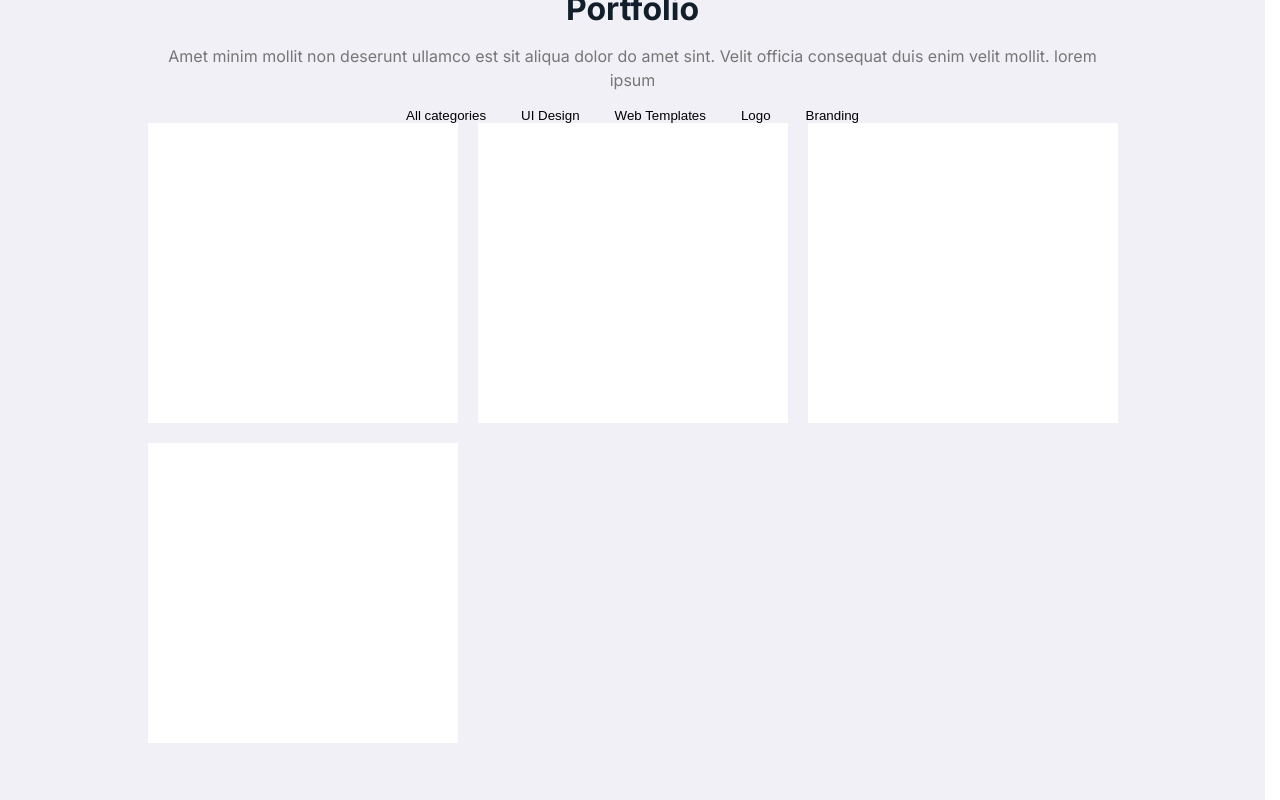
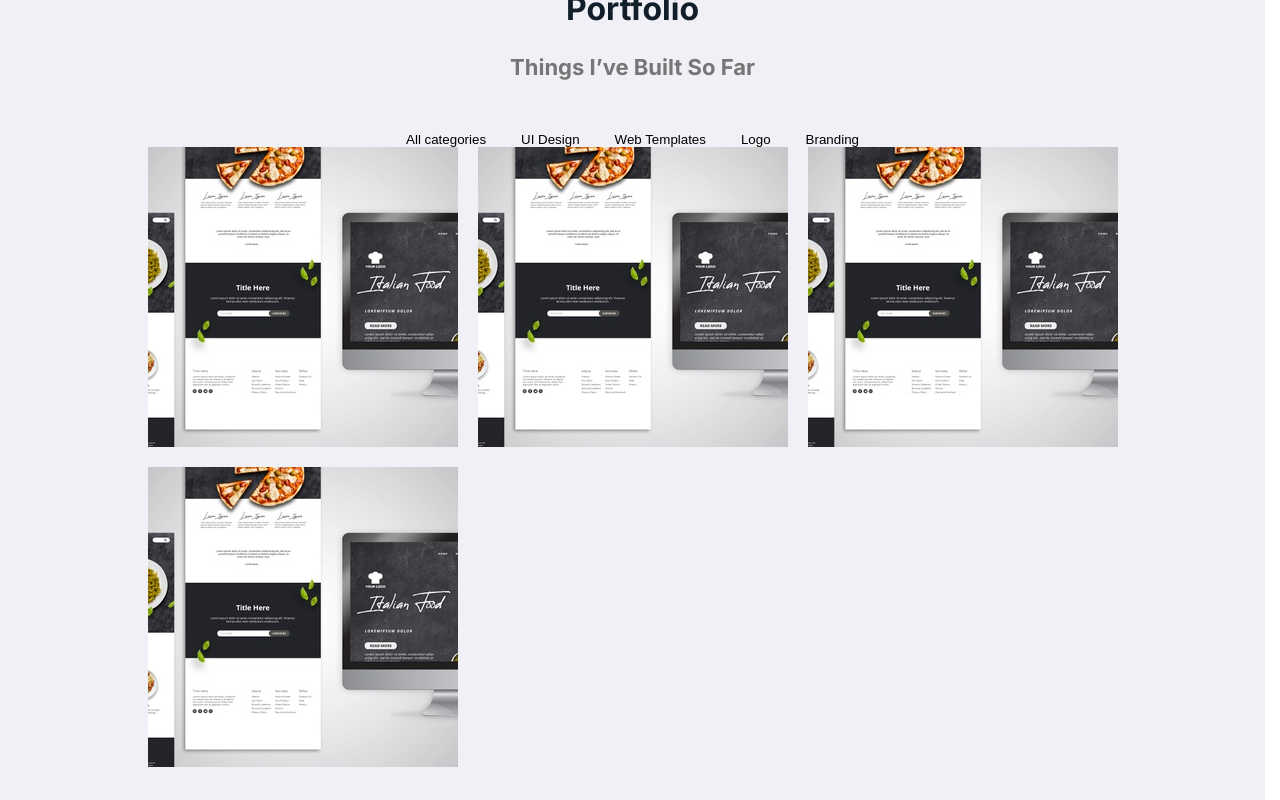
Before and after one commit to endlesscod1ng/porfolio, a React (Vite) app: page / in a window 1280 px wide. Shown: the part 620-1420 px from the top of the page. Built offline with nearby package versions, Linux system fonts and the light colour scheme.

Commit message:
cr sh/Aimg

```diff
--- a/src/app/styles/variables.scss
+++ b/src/app/styles/variables.scss
@@ -16,19 +16,19 @@
   --font-line-s: 1.5;
   --font-s: var(--font-size-s) / var(--font-line-s) var(--font-family-main);
 
-  --font-size-m: 20px;
+  --font-size-m: 18px;
   --font-line-m: 1.4;
   --font-m: var(--font-size-m) / var(--font-line-m) var(--font-family-main);
 
-  // --font-size-l: 24px;
-  // --font-line-l: 1.3;
-  // --font-l: var(--font-size-l) / var(--font-line-l) var(--font-family-main);
+  --font-size-l: 22px;
+  --font-line-l: 1.3;
+  --font-l: var(--font-size-l) / var(--font-line-l) var(--font-family-main);
 
-  --font-size-xl: 32px;
+  --font-size-xl: clamp(28px, 25vw, 32px);
   --font-line-xl: 1.2;
   --font-xl: var(--font-size-xl) / var(--font-line-xl) var(--font-family-main);
 
-  --font-size-h1: 48px;
+  --font-size-h1:  clamp(40px, 12vw, 48px);
   --font-line-h1: 1.2;
   --font-h1: var(--font-size-h1) / var(--font-line-h1) var(--font-family-main);
 }
--- /dev/null
+++ b/src/shared/ui/AppImage/AppImage.module.scss
@@ -0,0 +1,6 @@
+.appImage {
+  display: block;
+  width: 100%;
+
+  height: auto;
+}
--- /dev/null
+++ b/src/shared/ui/AppImage/AppImage.tsx
@@ -0,0 +1,16 @@
+import type { ImgHTMLAttributes } from "react";
+import s from "./AppImage.module.scss";
+
+interface AppImageProps extends ImgHTMLAttributes<HTMLImageElement> {
+  alt: string;
+}
+
+export const AppImage = ({ alt, className, ...props }: AppImageProps) => {
+  return (
+    <img
+      {...props}
+      alt={alt}
+      className={[s.appImage, className].filter(Boolean).join(" ")}
+    />
+  );
+};
--- a/src/shared/ui/AppTitle/AppTitle.module.scss
+++ b/src/shared/ui/AppTitle/AppTitle.module.scss
@@ -1,6 +1,12 @@
 .appTitle {
   text-transform: capitalize;
-  color: var(--color-text-secondary);
+  &.primary {
+    color: var(--color-text-primary);
+  }
+
+  &.secondary {
+    color: var(--color-text-secondary);
+  }
 
   .accented {
     color: var(--color-accented);
@@ -23,5 +29,19 @@
     font: var(--font-xl);
     font-style: Bold;
     font-weight: 700;
+    margin-bottom: 25px;
+  }
+
+  &.h3 {
+    font: var(--font-xl);
+    font-style: Bold;
+    font-weight: 700;
+    margin-bottom: 25px;
+  }
+  &.h4 {
+    font: var(--font-l);
+    font-style: Bold;
+    font-weight: 700;
+    margin-bottom: 50px;
   }
 }
--- a/src/shared/ui/AppTitle/AppTitle.tsx
+++ b/src/shared/ui/AppTitle/AppTitle.tsx
@@ -1,17 +1,20 @@
 import s from "./AppTitle.module.scss";
 
+type AppTitleColorType = "primary" | "secondary";
 type AppTitleTagName = "h1" | "h2" | "h3" | "h4" | "h5";
 
 interface AppTitleProps {
   children: string;
   TagName?: AppTitleTagName;
+  colorType?: AppTitleColorType;
+  accentText?: string;
   className?: string;
-  accentText?: string;
 }
 
 export const AppTitle = ({
   children,
   TagName = "h3",
+  colorType = "secondary",
   className,
   accentText,
 }: AppTitleProps) => {
@@ -40,7 +43,9 @@ export const AppTitle = ({
 
   return (
     <TagName
-      className={[s.appTitle, s[TagName], className].filter(Boolean).join(" ")}
+      className={[s.appTitle, s[TagName], s[colorType], className]
+        .filter(Boolean)
+        .join(" ")}
     >
       {renderTitle()}
     </TagName>
--- a/src/widgets/Header/Header.module.scss
+++ b/src/widgets/Header/Header.module.scss
@@ -8,7 +8,6 @@
   align-items: center;
   position: fixed;
   width: 100%;
-}
   .container {
     display: flex;
     justify-content: space-between;
@@ -18,3 +17,4 @@
     display: flex;
     gap: 20px;
   }
+}
--- a/src/widgets/Projects/Projects.module.scss
+++ b/src/widgets/Projects/Projects.module.scss
@@ -1,6 +1,5 @@
 .projects {
   text-align: center;
-}
   .tabs {
     display: flex;
     justify-content: center;
@@ -13,8 +12,6 @@
     flex-wrap: wrap;
   }
   .work {
-  content: "";
     width: 310px;
-  height: 300px;
-  background: var(--color-bg-secondary);
   }
+}
--- a/src/widgets/Projects/Projects.tsx
+++ b/src/widgets/Projects/Projects.tsx
@@ -2,6 +2,9 @@ import { Container } from "@/shared/ui/Container/Container";
 import s from "./Projects.module.scss";
 import { AppButton } from "@/shared/ui/AppButton/AppButton";
 import { AppTitle } from "@/shared/ui/AppTitle/AppTitle";
+import { AppImage } from "@/shared/ui/AppImage/AppImage";
+import Project from "@/shared/assets/img/projects/project.png";
+import { AppText } from "@/shared/ui/AppText/AppText";
 
 interface ProjectsProps {
   className?: string;
@@ -11,10 +14,12 @@ export const Projects = ({ className }: ProjectsProps) => {
   return (
     <Container className={[s.projects, className].filter(Boolean).join(" ")}>
       <AppTitle>Portfolio</AppTitle>
-      <p>
-        Amet minim mollit non deserunt ullamco est sit aliqua dolor do amet
-        sint. Velit officia consequat duis enim velit mollit. lorem ipsum
-      </p>
+      <AppTitle
+        TagName="h4"
+        colorType="primary"
+      >
+        Things I’ve built so far
+      </AppTitle>
       <div className={`${s.tabs}`}>
         {[
           "All categories",
@@ -27,10 +32,26 @@ export const Projects = ({ className }: ProjectsProps) => {
         ))}
       </div>
       <div className={`${s.works}`}>
-        <div className={`${s.work}`}></div>
-        <div className={`${s.work}`}></div>
-        <div className={`${s.work}`}></div>
-        <div className={`${s.work}`}></div>
+        <AppImage
+          className={`${s.work}`}
+          alt="project"
+          src={Project}
+        />
+        <AppImage
+          className={`${s.work}`}
+          alt="project"
+          src={Project}
+        />
+        <AppImage
+          className={`${s.work}`}
+          alt="project"
+          src={Project}
+        />
+        <AppImage
+          className={`${s.work}`}
+          alt="project"
+          src={Project}
+        />
       </div>
     </Container>
   );
```
Also changed, not shown: src/shared/assets/img/projects/project.png (added). Lines whose indentation alone changed are shown as unchanged.
